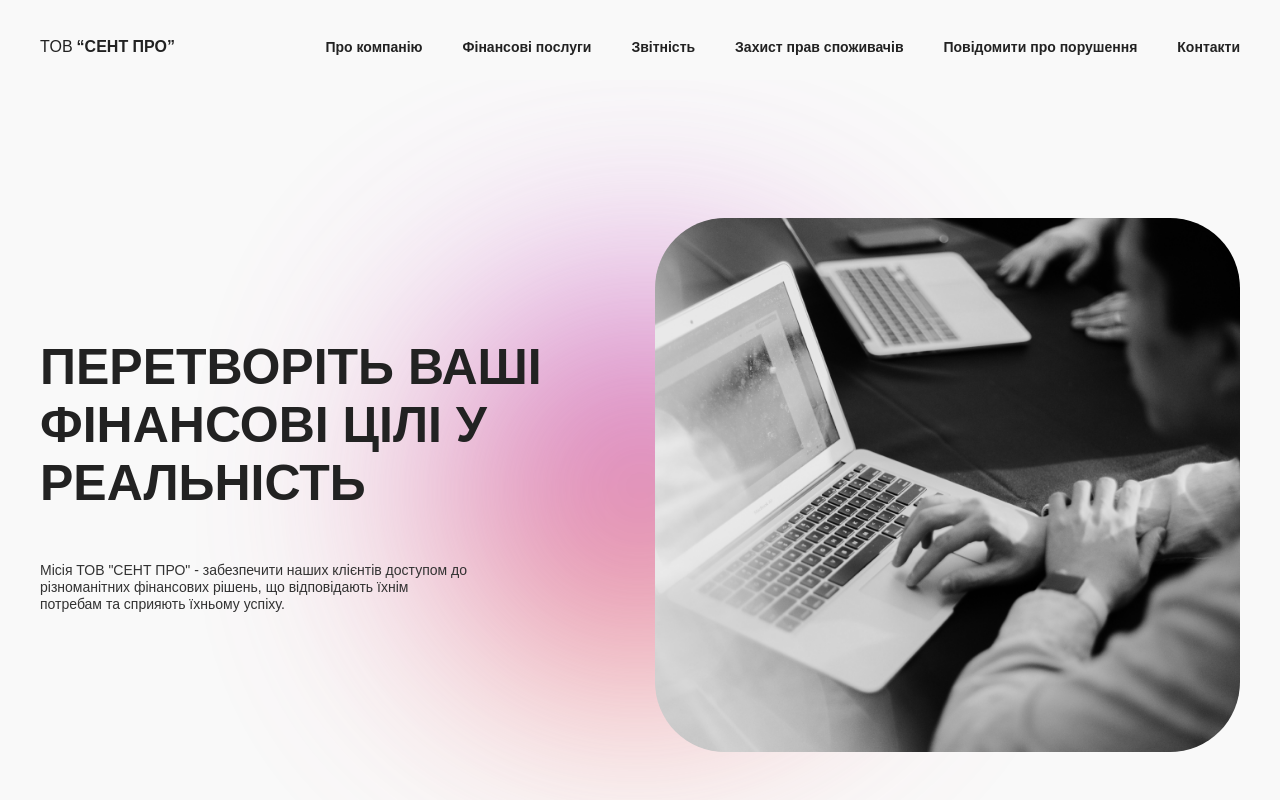
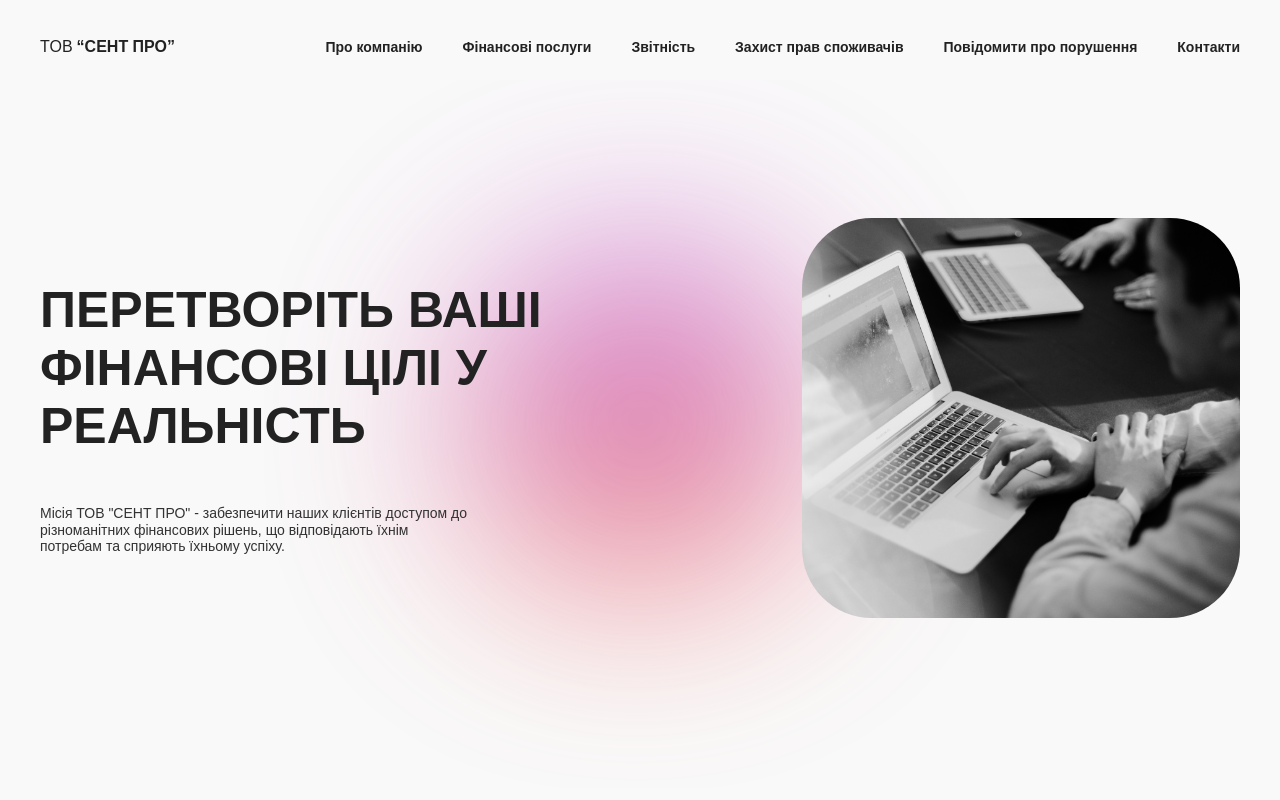
Before and after one commit to purr-purr/litefinance.com.ua, a Next.js app: page / in a window 1280 px wide. Shown: the top 800 px of the page. Built offline with nearby package versions, Linux system fonts and the light colour scheme.

Commit message:
fix intro-component-poster

```diff
--- a/src/modules/home/components/Intro/Intro.module.scss
+++ b/src/modules/home/components/Intro/Intro.module.scss
@@ -1,5 +1,5 @@
 .container {
-	@include flex(start, space-between, 29px);
+	@include flex(center, space-between, 29px);
 	padding-top: 138px;
 	background: url('../../assets/blur.svg') no-repeat;
 	background-position-x: center;
@@ -7,6 +7,9 @@
 	background-size: contain;
 	padding-bottom: 200px;
 
+	@include media($laptop-bp) {
+		background-position-y: 25px;
+	}
 
 	@include media($mobile-bp) {
 		background-position-y: center;
@@ -22,13 +25,11 @@
 	flex-direction: column;
 	text-align: left;
 	width: 50%;
-	padding-top: 120px;
 
 	@include media($mobile-bp) {
 		align-items: center;
 		gap: 20px;
 		width: 100%;
-		padding-top: 0;
 		text-align: center;
 	}
 
@@ -53,16 +54,16 @@
 .poster {
 	border-radius: 70px;
 	overflow: hidden;
-	width: 50%;
 
 	@include media($mobile-bp) {
 		border-radius: 40px;
-		width: 80%;
+		width: auto;
 	}
 
 	img {
 		display: block;
 		height: auto;
 		width: 100%;
+		max-height: 400px;
 	}
 }
```
